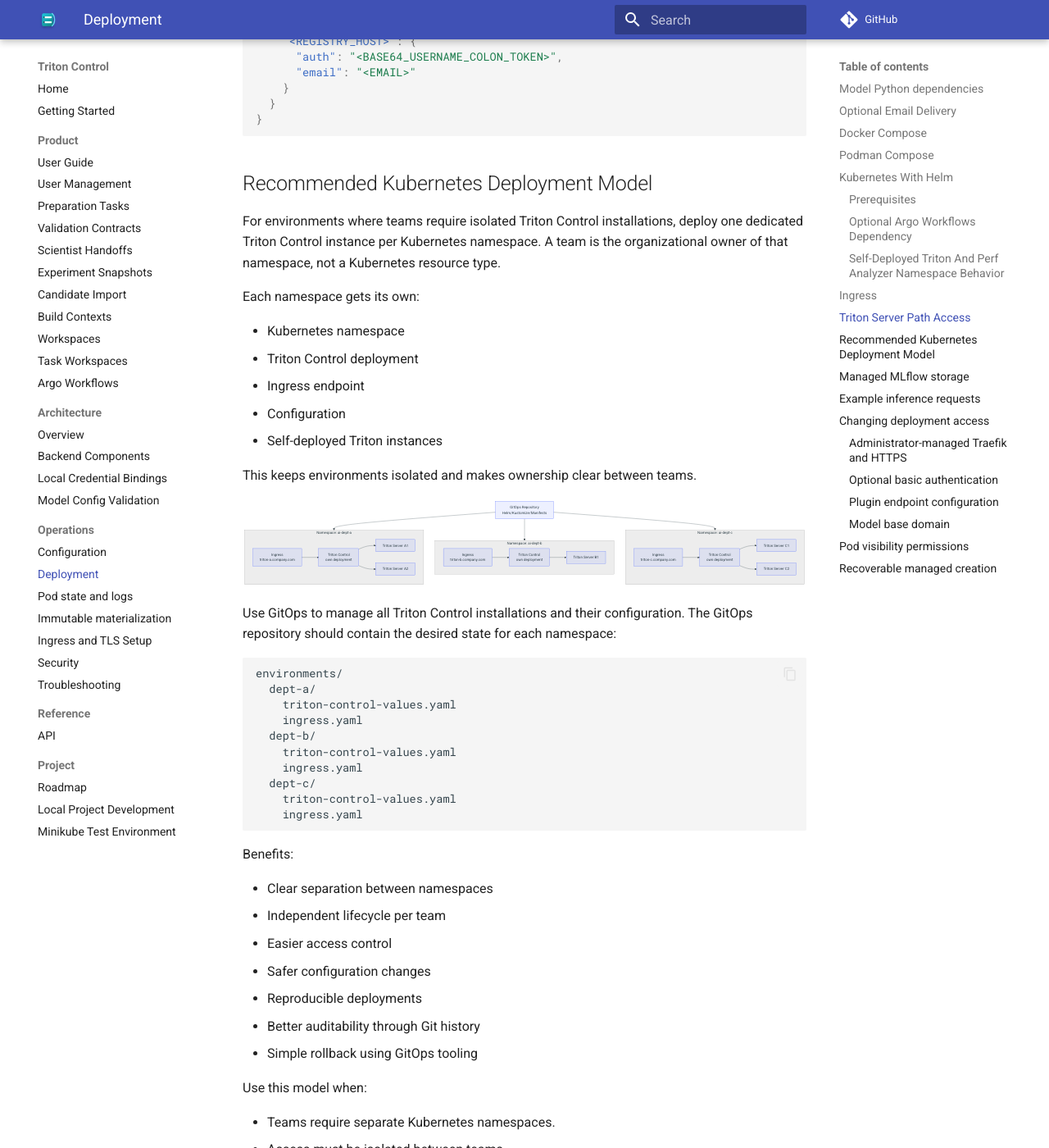
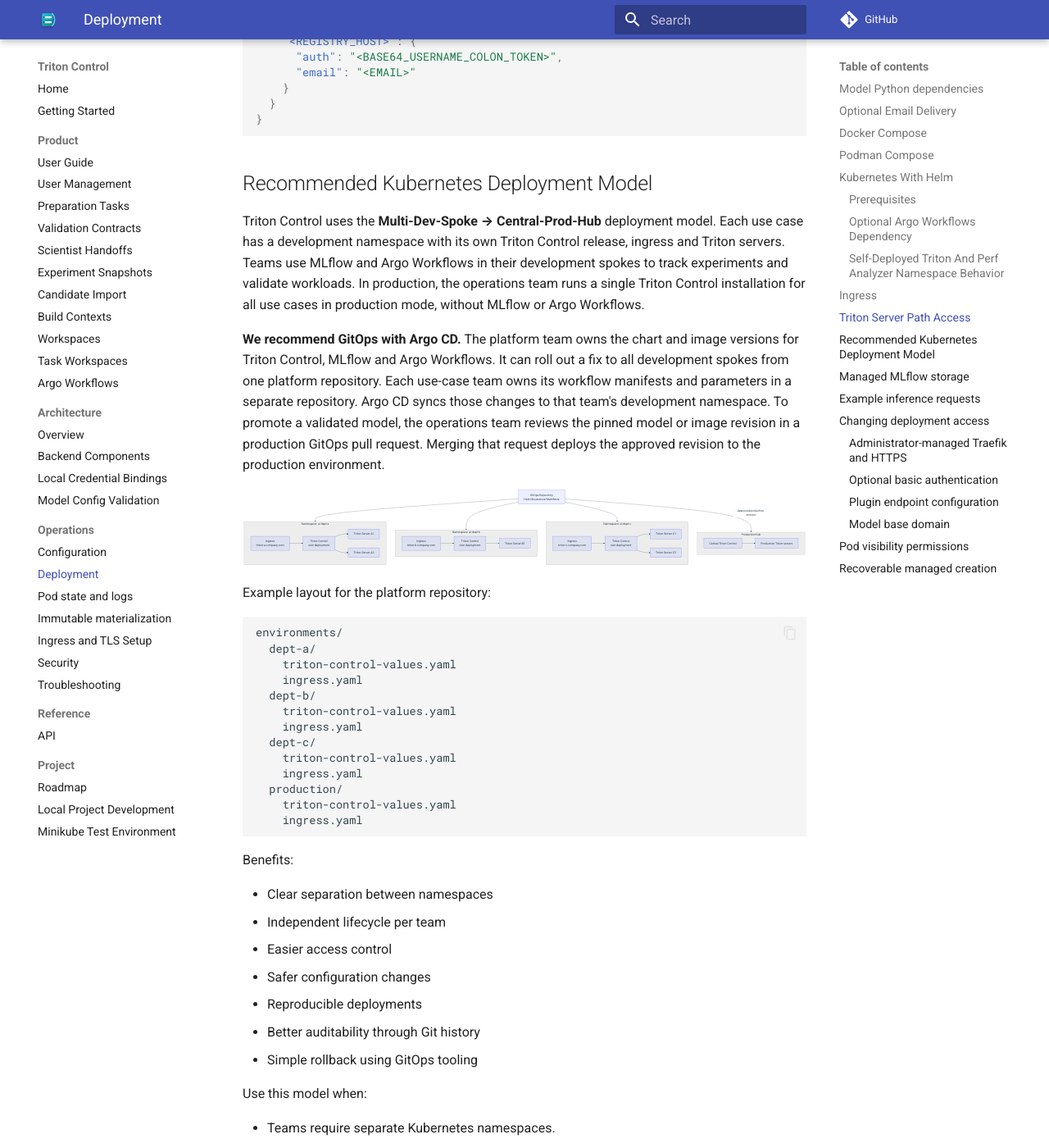
Before and after one commit to ai-lab-tech/triton-control, an MkDocs documentation site: the page built from docs/deployment.md, in a window 1280 px wide and 1400 px high, scrolled down 10745 px. Shown: the whole window at 82% size. Built offline with MkDocs 1.6.1 and Material for MkDocs 9.7.7, drawn with Linux system fonts in a browser that asks for light colours; comment, search, counter and statistics services are not loaded.

Commit message:
docs: describe dev spokes and the production hub

````diff
--- a/docs/deployment.md
+++ b/docs/deployment.md
@@ -465,19 +465,21 @@ S3 deployment profiles:
 
 ## Recommended Kubernetes Deployment Model
 
-For environments where teams require isolated Triton Control installations,
-deploy one dedicated Triton Control instance per Kubernetes namespace. A team is
-the organizational owner of that namespace, not a Kubernetes resource type.
+Triton Control uses the **Multi-Dev-Spoke → Central-Prod-Hub** deployment model.
+Each use case has a development namespace with its own Triton Control release,
+ingress and Triton servers. Teams use MLflow and Argo Workflows in their
+development spokes to track experiments and validate workloads. In production,
+the operations team runs a single Triton Control installation for all use cases
+in production mode, without MLflow or Argo Workflows.
 
-Each namespace gets its own:
-
-- Kubernetes namespace
-- Triton Control deployment
-- Ingress endpoint
-- Configuration
-- Self-deployed Triton instances
-
-This keeps environments isolated and makes ownership clear between teams.
+**We recommend GitOps with Argo CD.** The platform team owns the chart and image
+versions for Triton Control, MLflow and Argo Workflows. It can roll out a fix to
+all development spokes from one platform repository. Each use-case team owns
+its workflow manifests and parameters in a separate repository. Argo CD syncs
+those changes to that team's development namespace. To promote a validated
+model, the operations team reviews the pinned model or image revision in a
+production GitOps pull request. Merging that request deploys the approved
+revision to the production environment.
 
 ```mermaid
 flowchart TB
@@ -486,6 +488,12 @@ flowchart TB
     GitOps --> DeptA
     GitOps --> DeptB
     GitOps --> DeptC
+    GitOps -->|Approved production revision| Prod
+    subgraph Prod["Production hub"]
+        TC_P[Central Triton Control]
+        TR_P[Production Triton servers]
+        TC_P --> TR_P
+    end
 
     subgraph DeptA["Namespace: ai-dept-a"]
         TC_A[Triton Control<br/>own deployment]
@@ -519,8 +527,7 @@ flowchart TB
     end
 ```
 
-Use GitOps to manage all Triton Control installations and their configuration.
-The GitOps repository should contain the desired state for each namespace:
+Example layout for the platform repository:
 
 ```text
 environments/
@@ -531,6 +538,9 @@ environments/
     triton-control-values.yaml
     ingress.yaml
   dept-c/
+    triton-control-values.yaml
+    ingress.yaml
+  production/
     triton-control-values.yaml
     ingress.yaml
 ```
````
